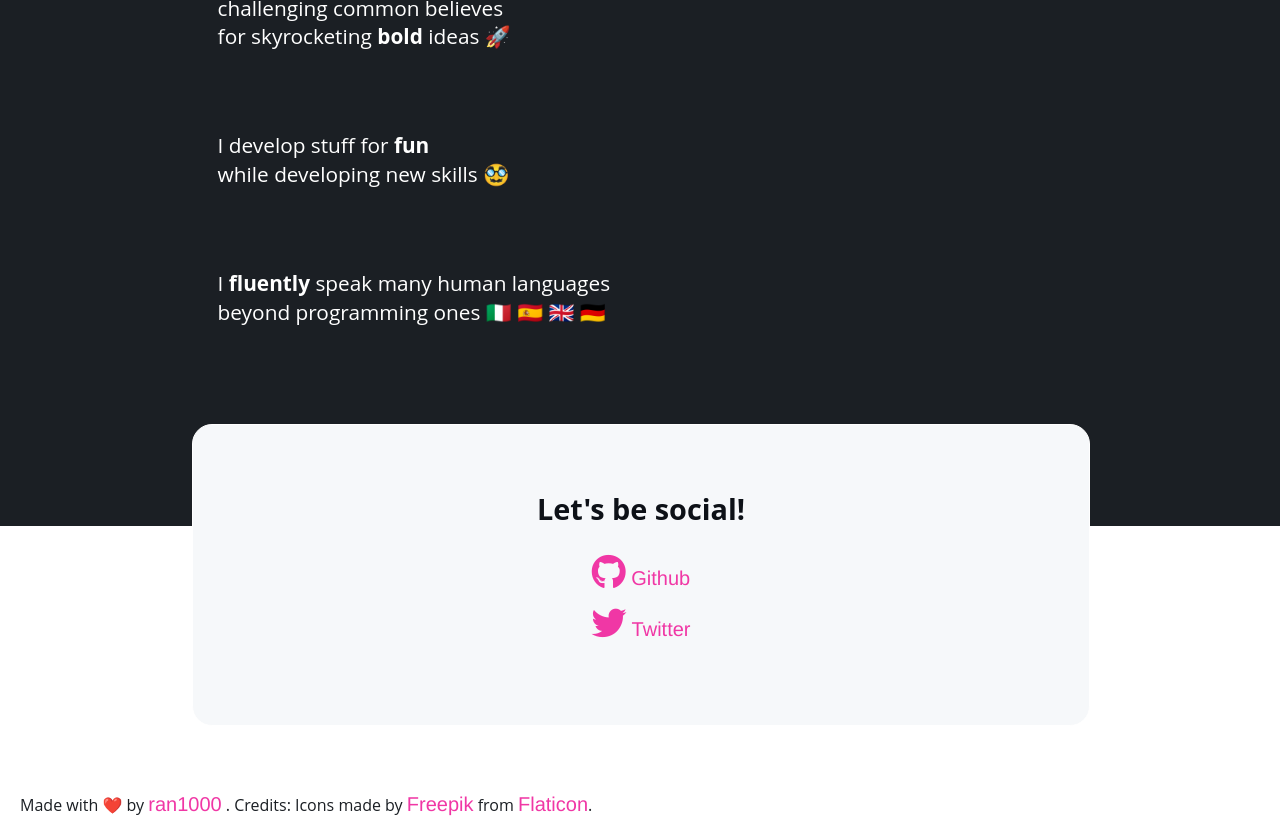
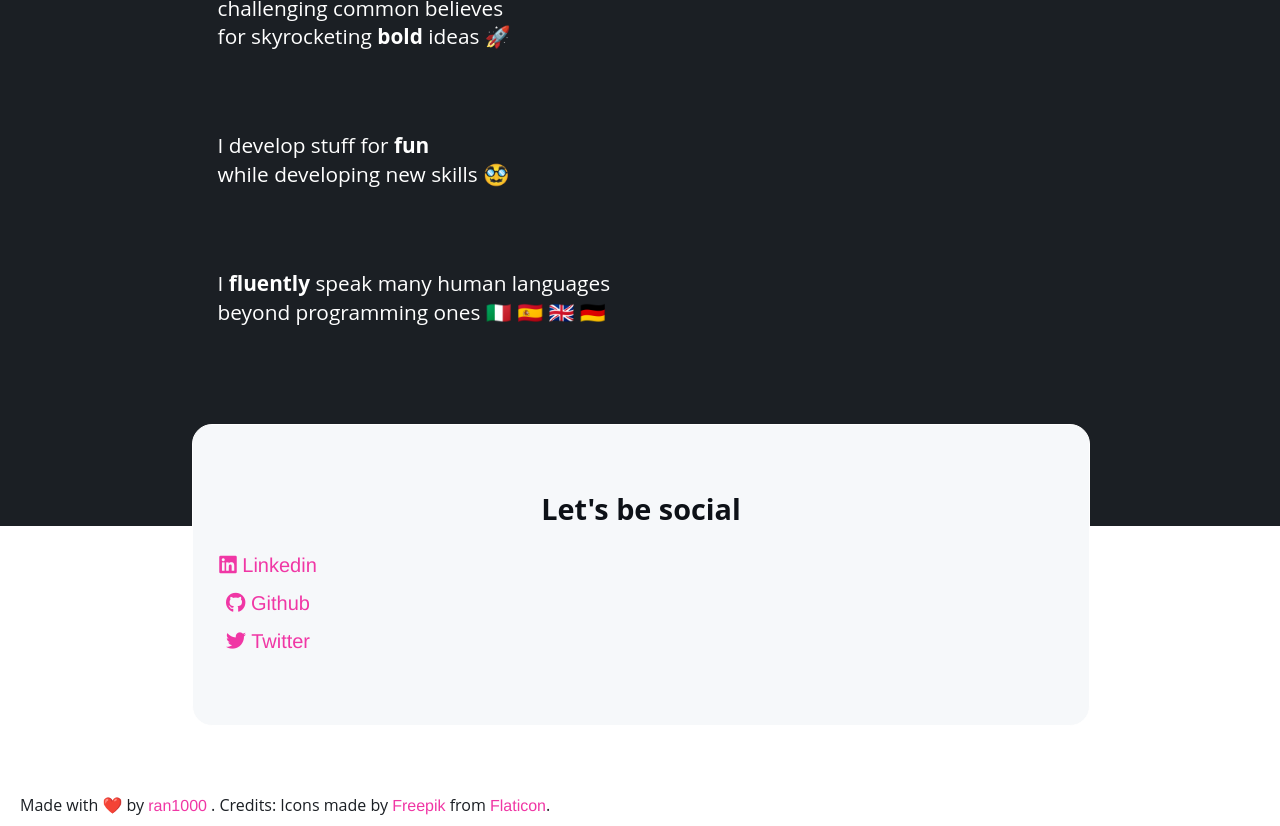
Before and after one commit to ran1000/profile, a website: page index.html in a window 1280 px wide. Shown: the part 1522-2348 px from the top of the page. Drawn offline with nearby package versions, Linux system fonts and the light colour scheme.

Commit message:
add contact links

```diff
--- a/index.html
+++ b/index.html
@@ -31,7 +31,7 @@
         imperfect representation on the front side of the moon.
       </p>
       <p class="dropline ">
-        In dryer simple words, I’m a <strong class="highlight">Full-Stack Developer</strong>.
+        In dryer simple words, I’m a <strong class="highlight">Full-Stack Developer</strong>
       </p>
       <h3 class="roll-action">
         and this is my Tech Stack 👇
@@ -91,8 +91,9 @@
     <!-- <button>
       <a href="">Discover some projects!</a>
     </button> -->
-    <h3 class="action">Let's be social!</h3>
+    <h3 class="action">Let's be social</h3>
     <ul class="contact-list">
+      <li><a href="" target="_blank"><i class="fab fa-linkedin"></i> Linkedin</a></li>
       <li><a href="" target="_blank"><i class="fab fa-github"></i> Github</a></li>
       <li><a href="" target="_blank"><i class="fab fa-twitter"></i> Twitter</a></li>
     </ul>
--- a/style.css
+++ b/style.css
@@ -190,6 +190,12 @@ body {
   transform: translateX(0);
 }
 
+@media(prefers-reduced-motion) {
+  .hidden {
+    transition: none;
+  }
+}
+
 .contact-info {
   position: absolute;
   left: 15%;
@@ -212,7 +218,13 @@ body {
   text-align: center;
 }
 
-.contact-list {}
+.contact-list {
+  max-width: 150px;
+  display: flex;
+  flex-direction: row;
+  justify-content: space-around;
+  flex-wrap: wrap;
+}
 
 .contact-list>li {
   text-align: center;
@@ -232,7 +244,7 @@ a {
 }
 
 li i {
-  font-size: 35px;
+  font-size: 20px;
   text-align: center;
   color: var(--colorHighlight);
 }
@@ -241,6 +253,24 @@ img {
   height: 100%;
 }
 
+/* Footer Section */
+
+footer {
+  position: relative;
+  background-color: var(--colorText);
+  height: 300px;
+}
+
+footer>p {
+  position: absolute;
+  left: 20px;
+  bottom: 10px;
+  color: var(--colorBack);
+}
+
+footer a {
+  font-size: 100%;
+}
 
 /* button {
   padding: 15px;
@@ -256,24 +286,3 @@ button a {
   font-family: 'Open Sans', sans-serif;
   color: #2D46B9;
 } */
-
-
-
-@media(prefers-reduced-motion) {
-  .hidden {
-    transition: none;
-  }
-}
-
-footer {
-  position: relative;
-  background-color: var(--colorText);
-  height: 300px;
-}
-
-footer>p {
-  position: absolute;
-  left: 20px;
-  bottom: 10px;
-  color: var(--colorBack);
-}
```
